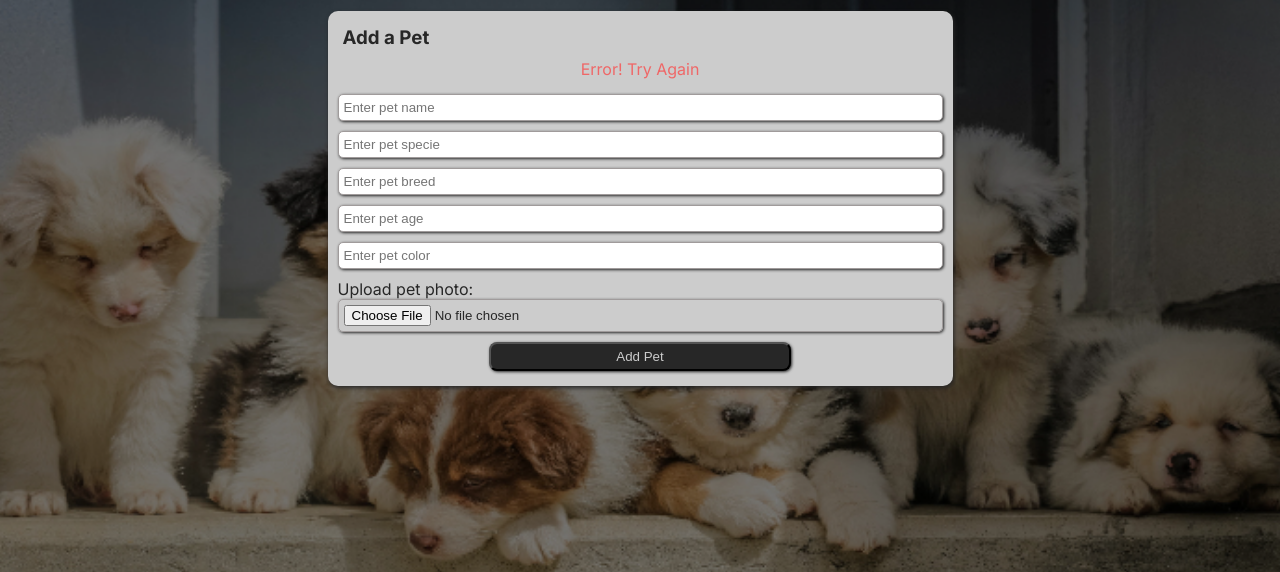
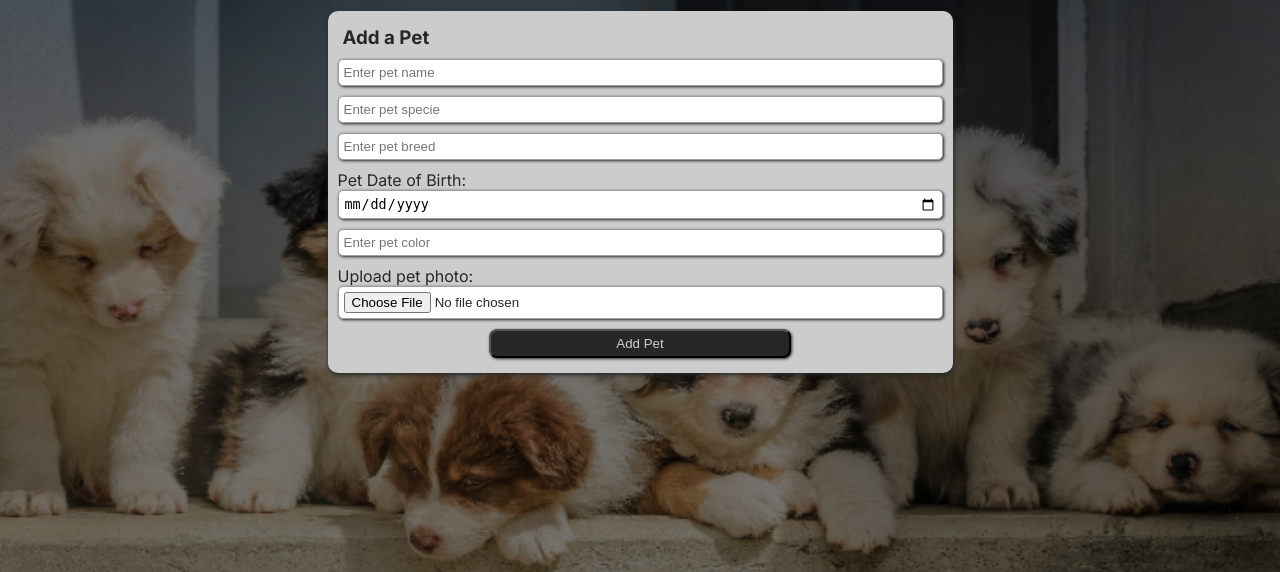
Before and after one commit to CharlesOkechukwu/Happy_pets, a Flask app: page /pet in a window 1280 px wide. Shown: the part 114-686 px from the top of the page. Run offline with Flask 3, Linux system fonts and the light colour scheme.

Commit message:
implement add_pet route

```diff
--- a/api/views/routes.py
+++ b/api/views/routes.py
@@ -1,20 +1,70 @@
-from flask import render_template, request
+import os
+from flask import render_template, request, flash, redirect, url_for, current_app
+from api import db
 from api.views import views
+from models import Pet
+from werkzeug.utils import secure_filename
+
 
 @views.route('/')
 def home():
     return render_template("service_dir.html")
 
-@views.route('/pet', methods=['GET', ], strict_slashes=False)
-def get_pet():
+@views.route('/pet', methods=['GET', 'POST'], strict_slashes=False)
+def add_pet():
     if request.method == 'POST':
         name = request.form.get('name')
         specie = request.form.get('specie')
         breed = request.form.get('breed')
-        age = request.form.get('age')
+        birth_date = request.form.get('birth_date')
         color = request.form.get('color')
+        photo = request.files.get('photo')
 
+        pet = Pet()
+        pet.owner_id = 1
+        if name == '':
+            flash("You must enter your pet name!!", 'error')
+        else:
+            pet.name = name
+        if specie == '':
+            flash("Enter your pet type eg Dog, Cat etc", 'error')
+        else:
+            pet.specie = specie
+        if breed == '':
+            flash("Enter your pet's breed", "error")
+        else:
+            pet.breed = breed
+        if birth_date == '':
+            flash("Enter pet's date of date of birth", 'error')
+        else:
+            pet.birth_date = birth_date
+        if color == '':
+            flash("Enter pet's color", 'error')
+        else:
+            pet.color = color
+        upload_folder = os.path.join('static', 'uploads')
+        current_app.config['UPLOAD'] = upload_folder
+        filename = secure_filename(photo.filename)
+        if filename == '':
+            flash("Upload pet's photo", 'error')
+        else:
+            if photo and allowed_file(filename):
+                photo.save(os.path.join(current_app.config['UPLOAD'], filename))
+                photo_path = os.path.join(current_app.config['UPLOAD'], filename)
+                pet.photo = photo_path
+                db.session.add(pet)
+                db.session.commit()
+                flash("Pet added successfully", 'success')
+            else:
+                flash("File not allowed", 'error')
+        return redirect(url_for('views.add_pet'))
     return render_template("add_pet.html")
+
+def allowed_file(filename):
+    """check if file is allowed"""
+    allowed = ['png', 'jpg', 'jpeg']
+    return '.' in filename and filename.split('.')[-1] in allowed
+
 
 @views.route('/health', methods=['GET'], strict_slashes=False)
 def health():
--- a/models/pet.py
+++ b/models/pet.py
@@ -10,7 +10,7 @@ class Pet(db.Model):
     name = db.Column(db.String(200), nullable=False)
     specie = db.Column(db.String(200), nullable=False)
     breed = db.Column(db.String(200), nullable=False)
-    age = db.Column(db.Integer, nullable=False)
+    birth_date = db.Column(db.Date, nullable=False)
     color = db.Column(db.String(200), nullable=False)
     owner_id = db.Column(db.Integer, db.ForeignKey('user.id'), nullable=False)
     photo = db.Column(db.String(200), nullable=False)
--- a/static/styles/add_pet.css
+++ b/static/styles/add_pet.css
@@ -27,6 +27,7 @@
     border-radius: 5px;
     box-shadow: 1px 1px 3px #272727;
     border: 1px solid #a09b9b;
+    background-color: white;
 }
 
 .form-container form button{
@@ -39,13 +40,19 @@
     color: #CCCCCC;
 }
 
-.form-container form .alert {
+.form-container form .error {
     margin-bottom: 15px;
     color: #EF6767;
     width: 100%;
     text-align: center;
 }
 
+.form-container form .success {
+    margin-bottom: 15PX;
+    color: rgb(33, 204, 33);
+    width: 100%;
+    text-align: center;
+}
 /* style add pet destop version */
 @media (min-width: 600px) {
     .form-container form {
--- a/templates/add_pet.html
+++ b/templates/add_pet.html
@@ -1,15 +1,24 @@
 {% include 'header.html' %}
 <main class="form-container">
-    <form class="add-pet">
+    <form class="add-pet" enctype="multipart/form-data" action="{{ url_for('views.add_pet') }}" method="post">
         <h3>Add a Pet</h3>
-        <div class="alert"><p>Error! Try Again</p></div>
-        <input type="text" id="pet-name" name="name" placeholder="Enter pet name"><br>
-        <input type="text" id="pet-specie" name="specie" placeholder="Enter pet specie"><br>
-        <input type="text" id="pet-breed" name="breed" placeholder="Enter pet breed"><br>
-        <input type="text" id="pet-age" name="age" placeholder="Enter pet age"><br>
-        <input type="text" id="pet-color" name="color" placeholder="Enter pet color"><br>
+        {% with alert = get_flashed_messages(with_categories=true) %}
+        {% if alert %}
+        {% for category, message in alert %}
+        <div class="{{ category }}">
+            <p>{{ message }}</p>
+        </div>
+        {% endfor %}
+        {% endif %}
+        {% endwith %}
+        <input type="text" id="pet-name" name="name" placeholder="Enter pet name" required><br>
+        <input type="text" id="pet-specie" name="specie" placeholder="Enter pet specie" required><br>
+        <input type="text" id="pet-breed" name="breed" placeholder="Enter pet breed" required><br>
+        <label for="birthdate">Pet Date of Birth:</label><br>
+        <input type="date" id="birthdate" name="birth_date" placeholder="Pet Date of Birth" required><br>
+        <input type="text" id="pet-color" name="color" placeholder="Enter pet color" required><br>
         <label for="pet-photo">Upload pet photo:</label><br>
-        <input type="file" id="pet-photo" name="photo"><br>
+        <input type="file" id="pet-photo" name="photo" required><br>
         <button type="submit">Add Pet</button>
     </form>
 </main>
```
Also changed, not shown: static/uploads/murphy.jpg (added).
